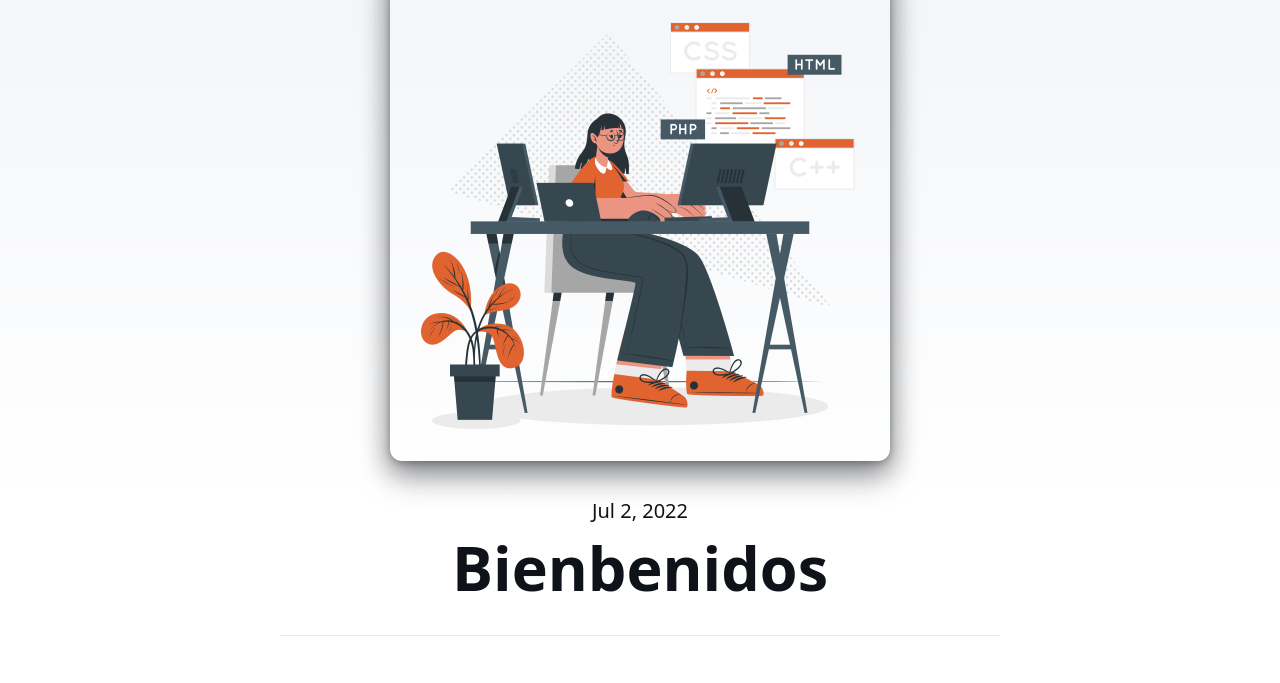
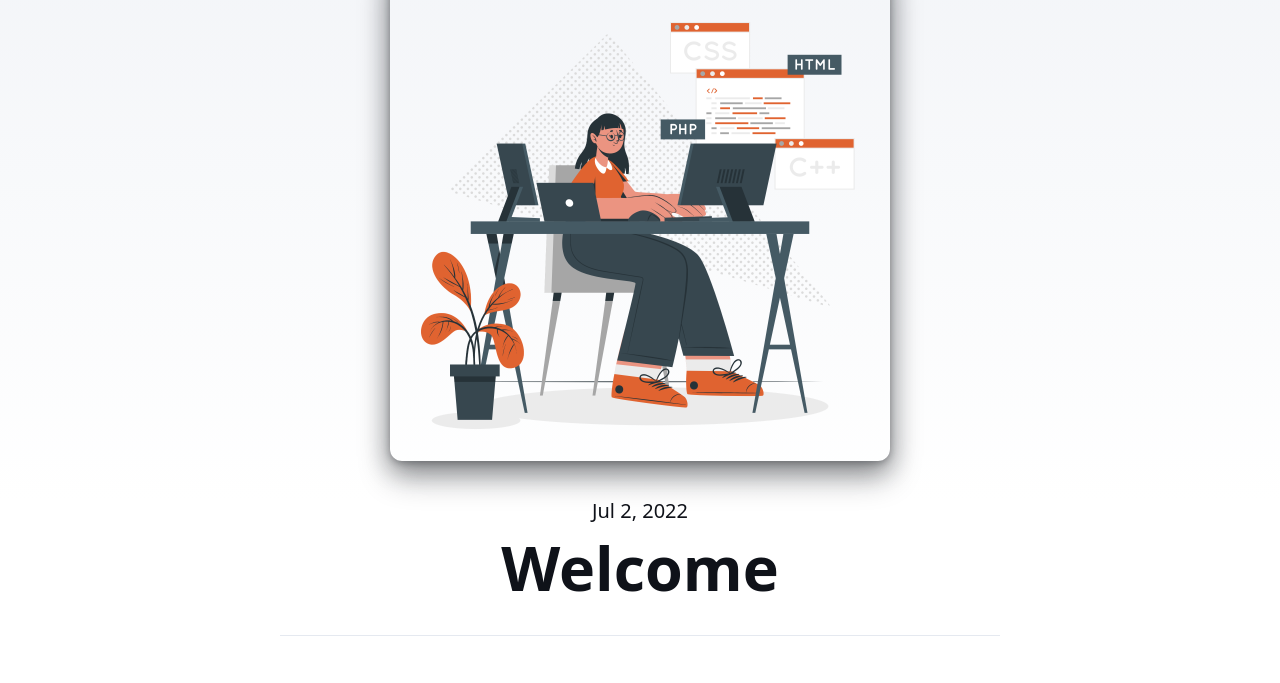
Before and after one commit to AndreaKinder/Porfolio-AndreaKinder, an Astro site: page /blog/using-mdx in a window 1280 px wide. Shown: the part 99-782 px from the top of the page. Built offline with nearby package versions, Linux system fonts and the light colour scheme; Astro itself is replaced by a stand-in of ours; a web font is replaced by a local one.

Commit message:
Update using-mdx.mdx

```diff
--- a/src/content/blog/using-mdx.mdx
+++ b/src/content/blog/using-mdx.mdx
@@ -1,5 +1,5 @@
 ---
-title: 'Bienbenidos'
+title: 'Welcome'
 description: 'Presentacion de contenido del Blog'
 pubDate: 'Jul 02 2022'
 heroImage: '/hero.png'
```
